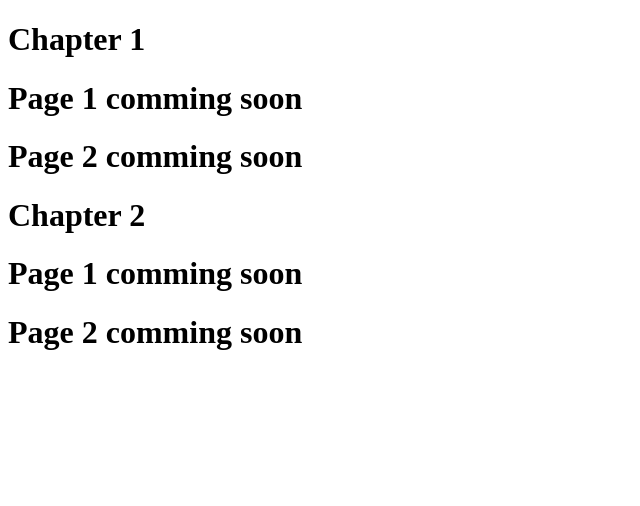
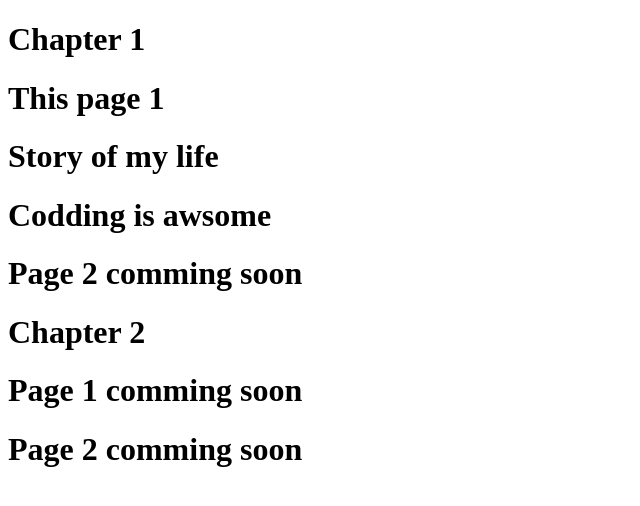
Before and after one commit to Arthur-codeX/refactored-octo-enigma, a React (Vite) app: page / in a window 1280 px wide. Shown: the top 506 px of the page, without its empty margins (0-640 px from the left). Built offline with nearby package versions, Linux system fonts and the light colour scheme.

Commit message:
updated page 1

```diff
--- a/src/App/Chapter1/Page1.jsx
+++ b/src/App/Chapter1/Page1.jsx
@@ -1,7 +1,9 @@
 function Page() {
   return (
     <div>
-      <h1>Page 1 comming soon</h1>
+      <h1>This page 1</h1>
+      <h1>Story of my life</h1>
+      <h1>Codding is awsome</h1>
     </div>
   );
 }
```
